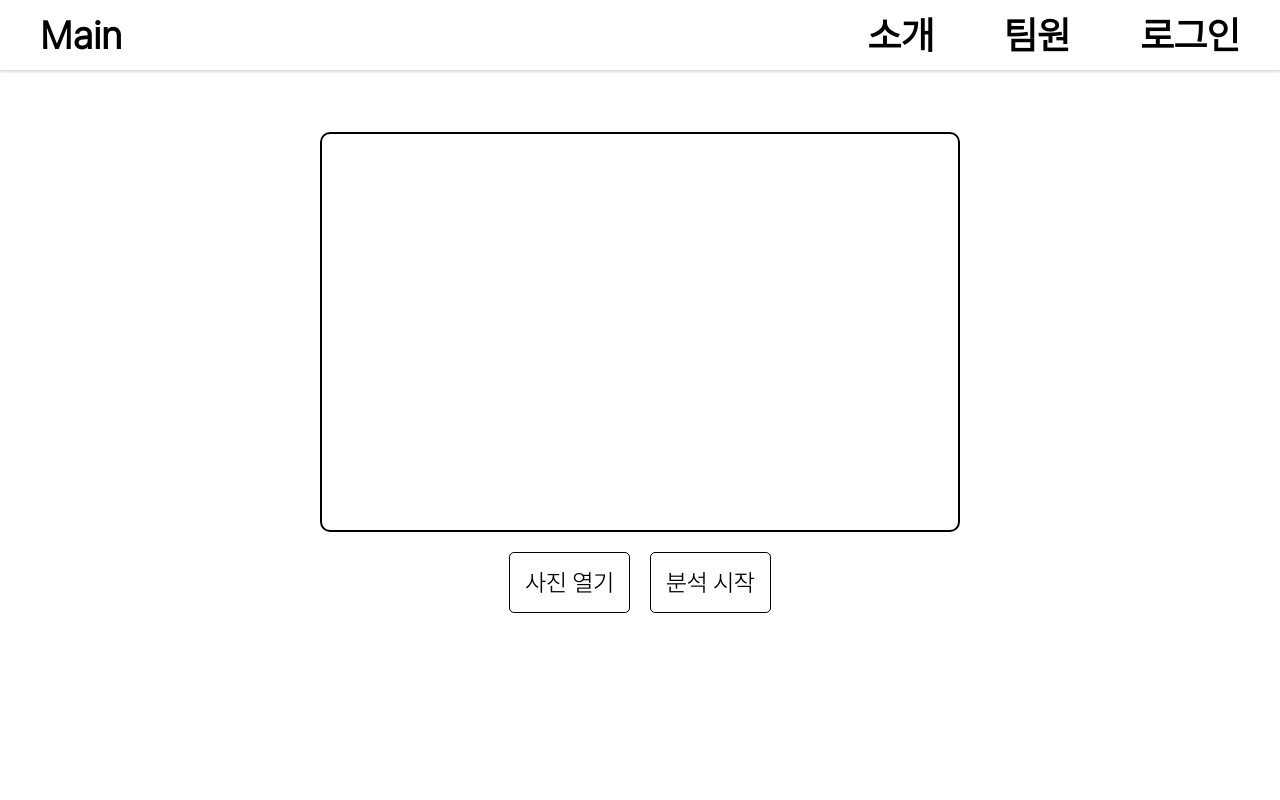
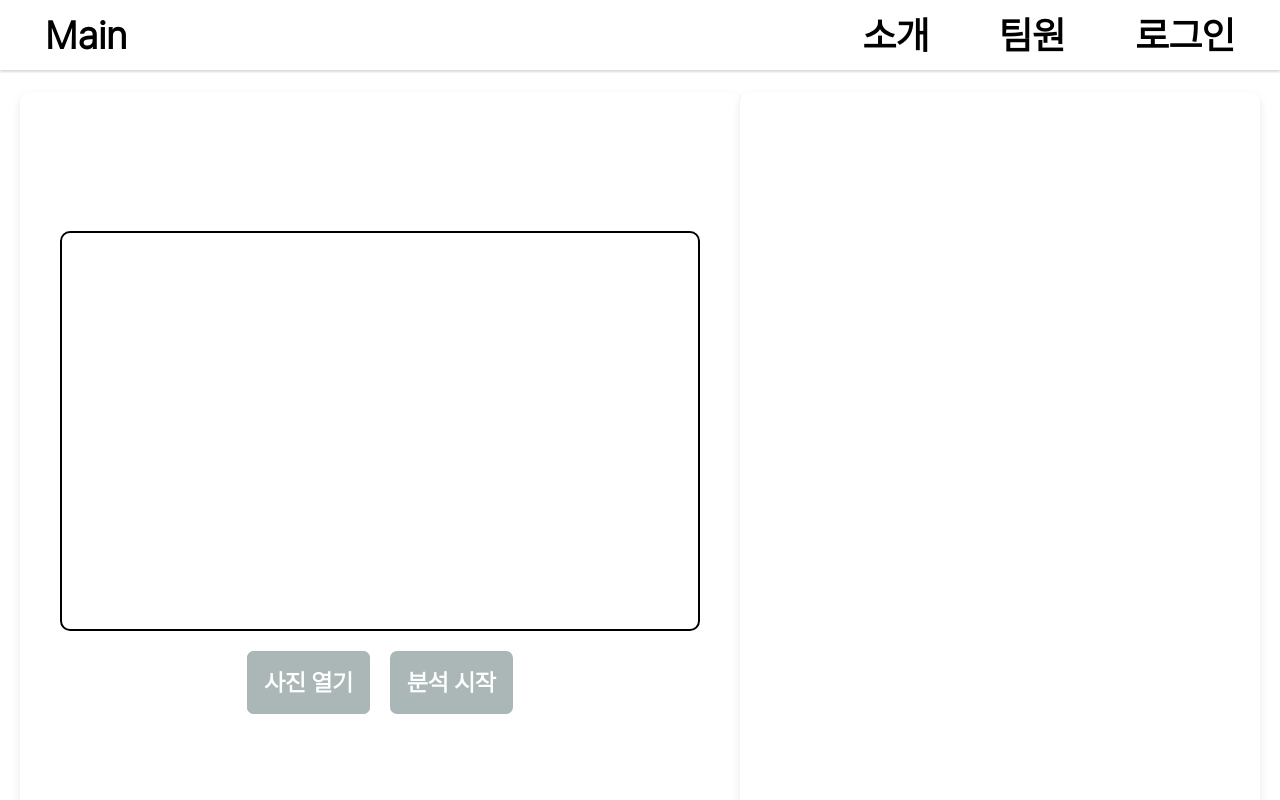
Before and after one commit to HeoSeonJin0504/CapstoneDesign, a React (Vite) app: page /get-started in a window 1280 px wide. Shown: the top 800 px of the page. Built offline with nearby package versions, Linux system fonts and the light colour scheme.

Commit message:
실습하기 페이지 동화 제목, 내용 받아서 화면에 시각화하기 테스트

```diff
--- a/src/components/Header.tsx
+++ b/src/components/Header.tsx
@@ -5,7 +5,7 @@ import { useState } from "react";
 const Style = styled.header`
   width: 100%;
   height: 70px;
-  padding: 0 20px;
+  padding: 0 25px;
 
   display: flex;
   justify-content: space-between;
--- a/src/pages/GetStarted.tsx
+++ b/src/pages/GetStarted.tsx
@@ -5,10 +5,35 @@ import { color } from "../theme";
 // 컨테이너 스타일 정의
 const Container = styled.div`
   display: flex;
+  min-height: 100vh;
+  padding: 20px;
+`;
+
+// 왼쪽 컨테이너 스타일 정의
+const LeftContainer = styled.div`
+  flex: 1;
+  display: flex;
   flex-direction: column;
+  justify-content: center;
   align-items: center;
-  margin-top: 60px;
-  height: 100vh;
+  padding: 40px;
+  background-color: ${color.white};
+  box-shadow: 0 4px 8px rgba(0, 0, 0, 0.1);
+  border-radius: 10px;
+`;
+
+// 오른쪽 컨테이너 스타일 정의
+const RightContainer = styled.div`
+  flex: 1;
+  display: flex;
+  flex-direction: column;
+  justify-content: flex-start;
+  align-items: center;
+  padding: 40px;
+  background-color: ${color.white};
+  box-shadow: 0 4px 8px rgba(0, 0, 0, 0.1);
+  border-radius: 10px;
+  overflow-y: auto;
 `;
 
 // 본문 내용을 감싸는 폼
@@ -42,11 +67,12 @@ const ButtonContainer = styled.div`
 const Button = styled.button`
   padding: 15px;
   text-decoration: none;
-  border-radius: 5px;
-  border: 1px solid black;
-  color: black;
+  background: #abb7b7;
+  border: 2px solid #abb7b7;
+  font-weight: bold;
+  border-radius: 7px;
+  color: white;
   font-size: 1.5em;
-  background-color: white;
   cursor: pointer;
 
   &:hover {
@@ -62,10 +88,26 @@ const ImagePreview = styled.img`
   border-radius: 5px;
 `;
 
+// 동화 제목 스타일 정의
+const StoryTitle = styled.h2`
+  font-size: 2em;
+  margin-bottom: 20px;
+  color: #343a40;
+`;
+
+// 동화 내용 스타일 정의
+const StoryContent = styled.p`
+  font-size: 1.2em;
+  line-height: 1.5;
+  color: #343a40;
+`;
+
 const GetStarted = () => {
   // 선택된 이미지 파일과 미리보기 URL을 저장할 상태 변수
   const [selectedImage, setSelectedImage] = useState<File | null>(null);
   const [imagePreview, setImagePreview] = useState<string | null>(null);
+  const [storyTitle, setStoryTitle] = useState<string | null>(null);
+  const [storyContent, setStoryContent] = useState<string | null>(null);
 
   // 파일 선택 시 호출되는 함수
   const handleFileChange = (event: React.ChangeEvent<HTMLInputElement>) => {
@@ -97,6 +139,8 @@ const GetStarted = () => {
       const result = await response.json();
       console.log(result.filename, result.story_name, result.story_content);
       alert(result.filename + " / " + result.story_name + " / " + result.story_content);
+      setStoryTitle(result.story_name);
+      setStoryContent(result.story_content);
     } catch (error) {
       console.error("Error:", error);
       alert("이미지 분석에 실패했습니다.");
@@ -105,6 +149,7 @@ const GetStarted = () => {
 
   return (
     <Container>
+      <LeftContainer>
         <Form>
           {imagePreview && (
             <ImagePreview src={imagePreview} alt="Selected file preview" />
@@ -122,6 +167,11 @@ const GetStarted = () => {
           />
           <Button onClick={handleAnalyzeClick}>분석 시작</Button>
         </ButtonContainer>
+      </LeftContainer>
+      <RightContainer>
+        {storyTitle && <StoryTitle>{storyTitle}</StoryTitle>}
+        {storyContent && <StoryContent>{storyContent}</StoryContent>}
+      </RightContainer>
     </Container>
   );
 };
```
Lines whose indentation alone changed are shown as unchanged.
